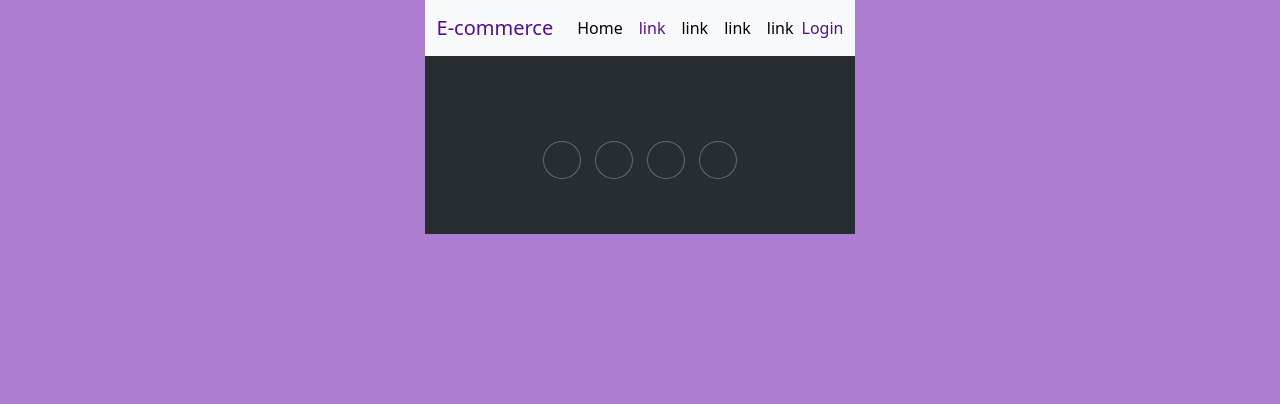
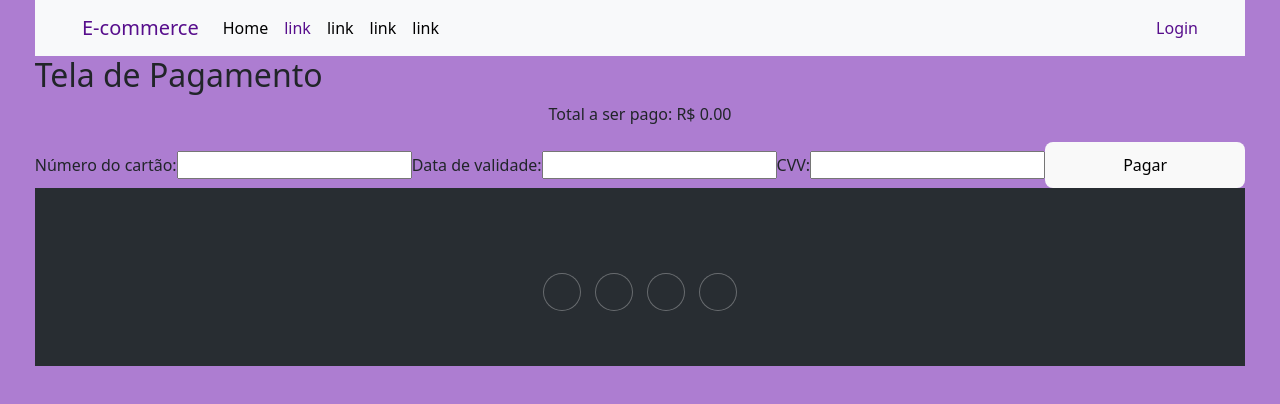
Before and after one commit to PauloVitorLessa/ecommerce-react-app, a React (Vite) app: page /payments in a window 1280 px wide. Shown: the top 404 px of the page. Built offline with nearby package versions, Linux system fonts and the light colour scheme.

Commit message:
Carrinho Tela de pagamento , tela Shop

```diff
--- a/package.json
+++ b/package.json
@@ -21,7 +21,7 @@
     "react": "^18.2.0",
     "react-bootstrap": "^2.7.4",
     "react-dom": "^18.2.0",
-    "react-router-dom": "^6.12.0",
+    "react-router-dom": "^6.12.1",
     "styled-components": "^5.3.10"
   },
   "devDependencies": {
--- a/src/main.jsx
+++ b/src/main.jsx
@@ -4,6 +4,7 @@ import Home from "./pages/home/Home.jsx";
 import Cart from "./pages/carrinho/Cart.jsx";
 import Login from "./pages/Login/Login.jsx";
 import Shop from "./pages/shop/Shop.jsx"
+import Payments from "./pages/payments/Payments.jsx"
 import Register from "./pages/Cadastro/Register.jsx";
 import SignUp from "./pages/signUp/SignUp.jsx";
 import AboutUs from "./pages/AboutUs/AboutUs.jsx"
@@ -30,6 +31,8 @@ ReactDOM.createRoot(document.getElementById("root")).render(
         <Route Component={SignUp} path="/signup" />
         <Route Component={AboutUs} path="/aboutus" />
         <Route Component={Shop} path="/shop" />
+        <Route Component={Payments} path="/payments" />
+
 
       </Routes>
       <Footer />
--- /dev/null
+++ b/src/pages/payments/Payments.jsx
@@ -0,0 +1,79 @@
+import React, { useState, useEffect } from "react";
+
+function Payment() {
+  const [total, setTotal] = useState(0);
+  const [cartItems, setCartItems] = useState([]);
+
+  useEffect(() => {
+    const savedCartItems = sessionStorage.getItem("cartItems");
+    if (savedCartItems) {
+      setCartItems(JSON.parse(savedCartItems));
+    }
+  }, []);
+
+  useEffect(() => {
+    const calculateTotal = () => {
+      const newTotal = cartItems.reduce(
+        (accumulatedTotal, item) =>
+          accumulatedTotal + item.valorUnitario * item.quantity,
+        0
+      );
+      setTotal(newTotal);
+    };
+
+    calculateTotal();
+  }, [cartItems]);
+
+  const handlePayment = () => {
+    console.log("Pagamento processado com sucesso!");
+  };
+
+  const handleSubmit = (e) => {
+    e.preventDefault();
+
+    setTimeout(() => {
+      handlePayment(); //
+    }, 2000);
+  };
+
+  const [cardNumber, setCardNumber] = useState("");
+  const [expiryDate, setExpiryDate] = useState("");
+  const [cvv, setCvv] = useState("");
+
+  return (
+    <div>
+      <h2>Tela de Pagamento</h2>
+      <p>Total a ser pago: R$ {total.toFixed(2)}</p>
+      {/* Componentes adicionais para o pagamento */}
+      <form onSubmit={handleSubmit}>
+        <label>
+          Número do cartão:
+          <input
+            type="text"
+            value={cardNumber}
+            onChange={(e) => setCardNumber(e.target.value)}
+          />
+        </label>
+        <label>
+          Data de validade:
+          <input
+            type="text"
+            value={expiryDate}
+            onChange={(e) => setExpiryDate(e.target.value)}
+          />
+        </label>
+        <label>
+          CVV:
+          <input
+            type="text"
+            value={cvv}
+            onChange={(e) => setCvv(e.target.value)}
+          />
+        </label>
+        <button type="submit">Pagar</button>
+      </form>
+    </div>
+  );
+}
+
+export default Payment;
--- a/src/pages/shop/Shop.jsx
+++ b/src/pages/shop/Shop.jsx
@@ -103,6 +103,11 @@ function Shop() {
   const [cartItems, setCartItems] = useState([]);
 
   useEffect(() => {
+    const savedCartItems = sessionStorage.getItem("cartItems");
+    if (savedCartItems) {
+      setCartItems(JSON.parse(savedCartItems));
+    }
+
     async function fetchData() {
       try {
         const response = await axios.get(
@@ -118,10 +123,16 @@ function Shop() {
     fetchData();
   }, []);
 
+  useEffect(() => {
+    sessionStorage.setItem("cartItems", JSON.stringify(cartItems));
+  }, [cartItems]);
+
+  //funcao pra  ve se o tem o produto no carrinho
   const addToCart = (prod) => {
     const itemIndex = cartItems.findIndex(
       (item) => item.idProduto === prod.idProduto
     );
+
 
     if (itemIndex === -1) {
       setCartItems([...cartItems, { ...prod, quantity: 1 }]);
@@ -170,7 +181,6 @@ function Shop() {
   };
 
   const handleCheckout = () => {
-    // Lógica para finalizar a compra
     console.log("Compra finalizada!");
   };
 
```
Also changed, not shown: src/pages/shop/Shop.js (+82 -52 lines), src/pages/payments/Payments.js (added), 1 other file (tests, documents, lock files or other folders).
